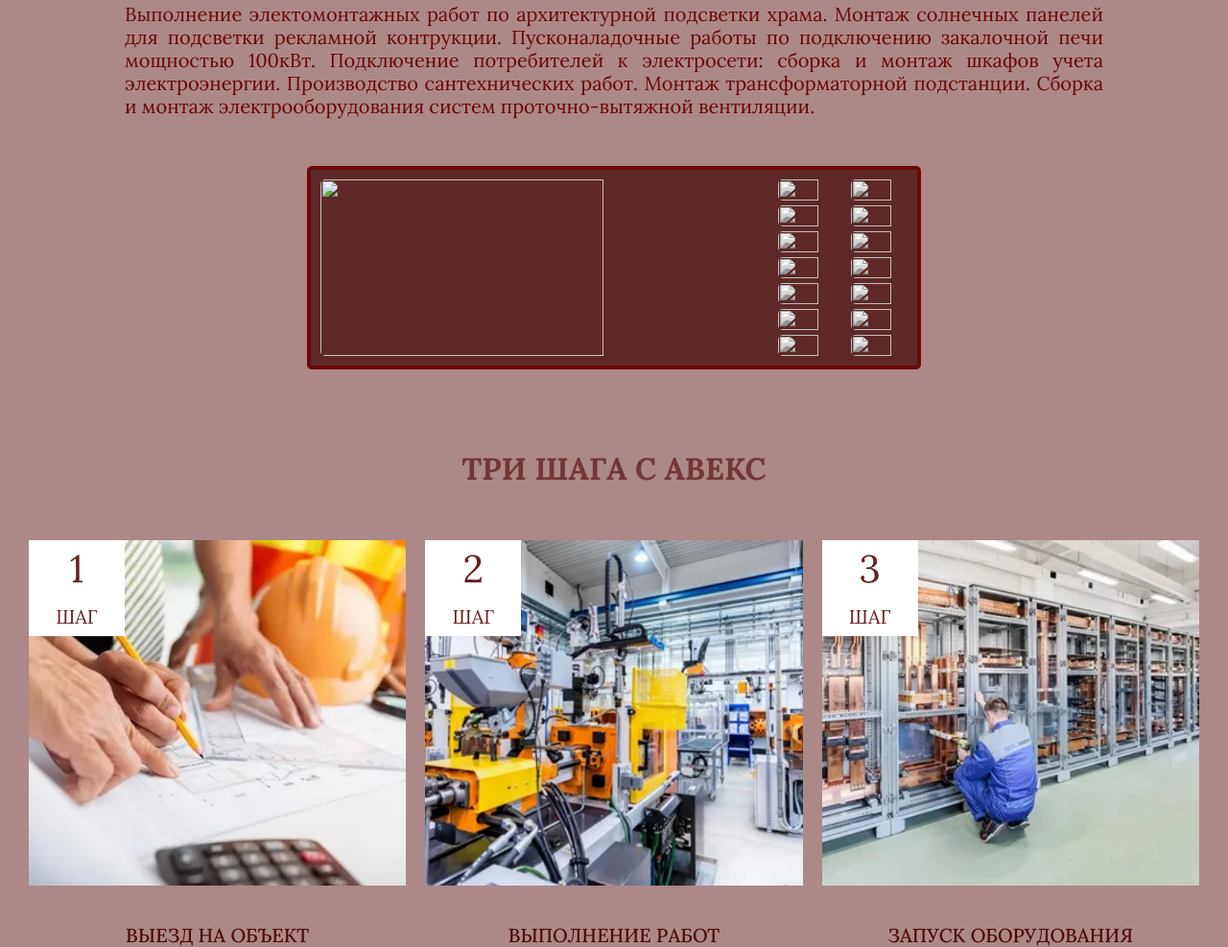
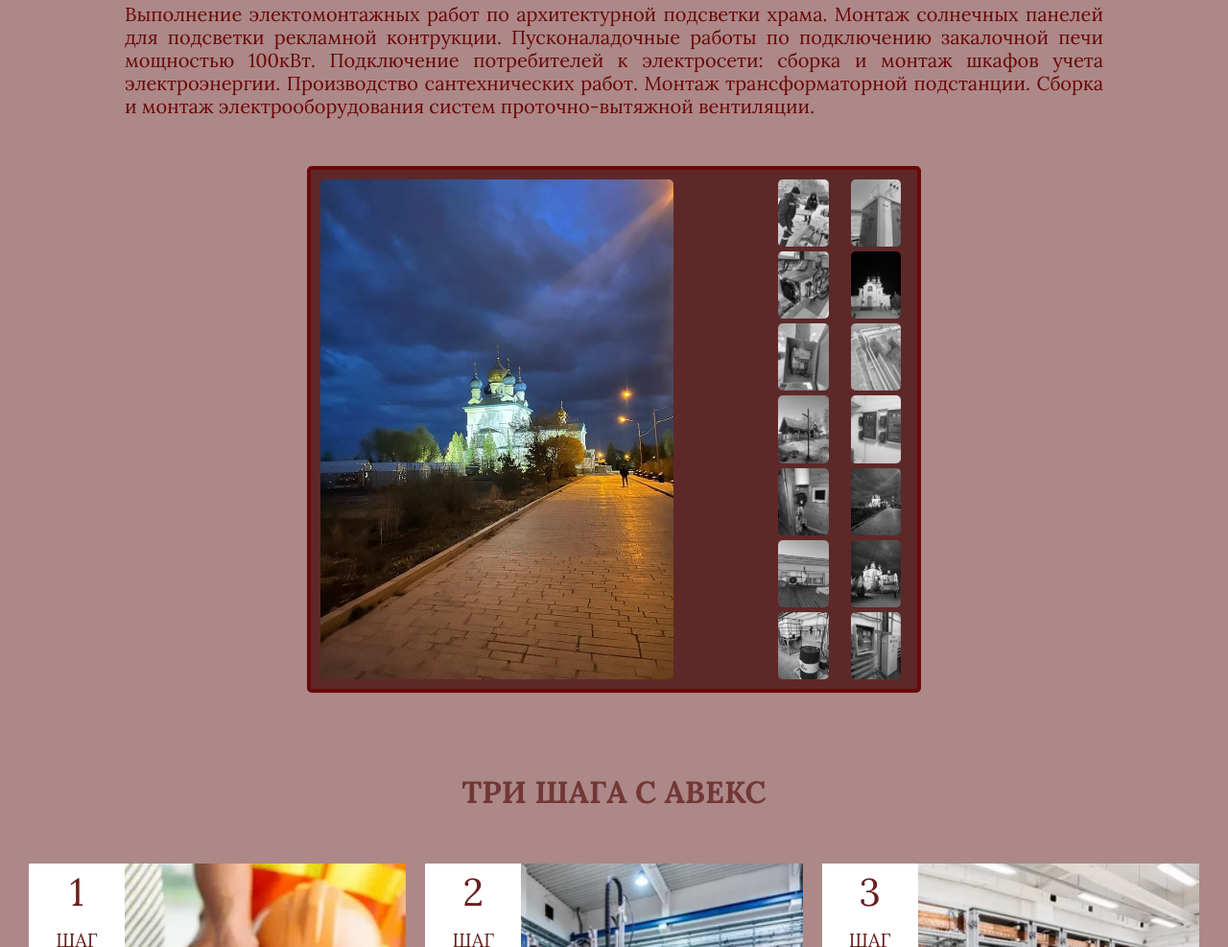
Before and after one commit to elleraindiz/Finaly, a plain HTML site: page index.html in a window 1280 px wide. Shown: the part 1245-2232 px from the top of the page at 96% size. Drawn offline with Linux system fonts and the light colour scheme; a web font is replaced by a local one.

Commit message:
Update index.html

```diff
--- a/index.html
+++ b/index.html
@@ -85,24 +85,24 @@
         </section>
 
             <section class="gallery">
-    <img id="big-image" src="image sl/image-12w.webp" alt="">
+    <img id="big-image" src="image-12w.webp" alt="">
     <div class="images-p">
-        <img id="img-1" src="image sl/image-1.webp" alt="">
-        <img id="img-2" src="image sl/image-2w.webp" alt="">
-        <img id="img-3" src="image sl/image-3w.webp" alt="">
-        <img id="img-4" src="image sl/image-4w.webp" alt="">
-        <img id="img-5" src="image sl/image-5w.webp" alt="">
-        <img id="img-6" src="image sl/image-6w.webp" alt="">
-        <img id="img-7" src="image sl/image-7w.webp" alt="">
+        <img id="img-1" src="image-1.webp" alt="">
+        <img id="img-2" src="image-2w.webp" alt="">
+        <img id="img-3" src="image-3w.webp" alt="">
+        <img id="img-4" src="image-4w.webp" alt="">
+        <img id="img-5" src="image-5w.webp" alt="">
+        <img id="img-6" src="image-6w.webp" alt="">
+        <img id="img-7" src="image-7w.webp" alt="">
         </div>
         <div class="images-v">
-<img id="img-8" src="image sl/image-8w.webp" alt="">
-<img id="img-9" src="image sl/image-9w.webp" alt="">
-<img id="img-10" src="image sl/image-10w.webp" alt="">
-<img id="img-11" src="image sl/image-11w.webp" alt="">
-<img id="img-12" src="image sl/image-12w.webp" alt="">
-<img id="img-13" src="image sl/w13.webp" alt="">
-<img id="img-14" src="image sl/image-14w.webp" alt="">
+<img id="img-8" src="image-8w.webp" alt="">
+<img id="img-9" src="image-9w.webp" alt="">
+<img id="img-10" src="image-10w.webp" alt="">
+<img id="img-11" src="image-11w.webp" alt="">
+<img id="img-12" src="image-12w.webp" alt="">
+<img id="img-13" src="w13.webp" alt="">
+<img id="img-14" src="image-14w.webp" alt="">
     </div>
 
 </section>
```
